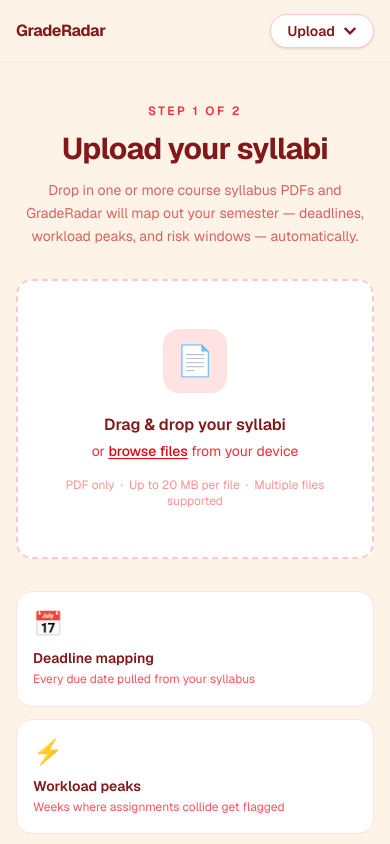
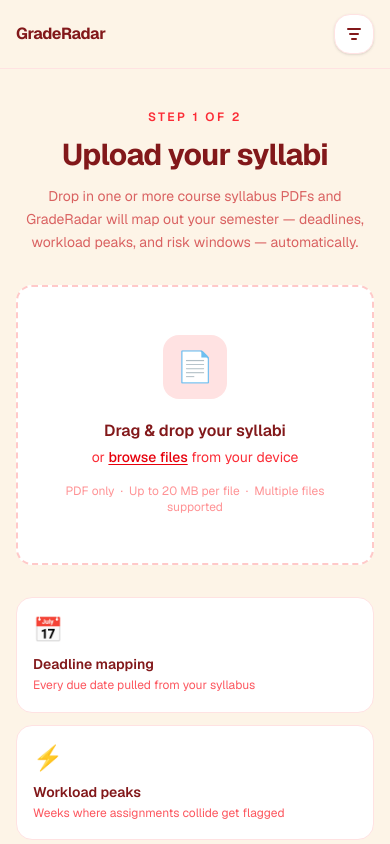
Before and after one commit to masterjabari21-cell/academic-risk-enginee, a Next.js app: page /upload in a window 390 px wide. Shown: the top 844 px of the page. Built offline with nearby package versions, Linux system fonts and the light colour scheme.

Commit message:
Replace nav dropdown button with hamburger icon
Co-Authored-By: Claude Sonnet 4.6 <noreply@anthropic.com>

```diff
--- a/app/components/ui.tsx
+++ b/app/components/ui.tsx
@@ -85,8 +85,6 @@ export function SiteHeader() {
     return href === "/" ? pathname === "/" : pathname.startsWith(href);
   }
 
-  const activeLabel = NAV_LINKS.find(({ href }) => isActive(href))?.label ?? "Menu";
-
   return (
     <header className="sticky top-0 z-20 border-b border-red-100 bg-[#fdf4e7]/90 backdrop-blur dark:border-slate-800 dark:bg-slate-950/90">
       <div className="mx-auto flex w-full max-w-5xl items-center justify-between px-4 py-3.5 sm:px-6 lg:px-8">
@@ -99,11 +97,13 @@ export function SiteHeader() {
           <button
             type="button"
             onClick={() => setOpen((v) => !v)}
-            className="flex items-center gap-2 rounded-full border border-red-200 bg-white px-4 py-1.5 text-sm font-semibold text-red-900 shadow-sm transition hover:bg-red-50 dark:border-slate-600 dark:bg-slate-800 dark:text-slate-100 dark:hover:bg-slate-700"
+            aria-label="Open menu"
+            className="flex h-10 w-10 items-center justify-center rounded-2xl border border-red-100 bg-white shadow-sm transition hover:bg-red-50 dark:border-slate-700 dark:bg-slate-800 dark:hover:bg-slate-700"
           >
-            {activeLabel}
-            <svg className={`h-3.5 w-3.5 transition-transform ${open ? "rotate-180" : ""}`} viewBox="0 0 12 12" fill="none" stroke="currentColor" strokeWidth="2" strokeLinecap="round">
-              <path d="M2 4l4 4 4-4" />
+            <svg width="18" height="14" viewBox="0 0 18 14" fill="none" xmlns="http://www.w3.org/2000/svg">
+              <rect x="2" y="1" width="14" height="2" rx="1" className="fill-red-900 dark:fill-slate-100" />
+              <rect x="4" y="6" width="10" height="2" rx="1" className="fill-red-900 dark:fill-slate-100" />
+              <rect x="6" y="11" width="6" height="2" rx="1" className="fill-red-900 dark:fill-slate-100" />
             </svg>
           </button>
 
```
